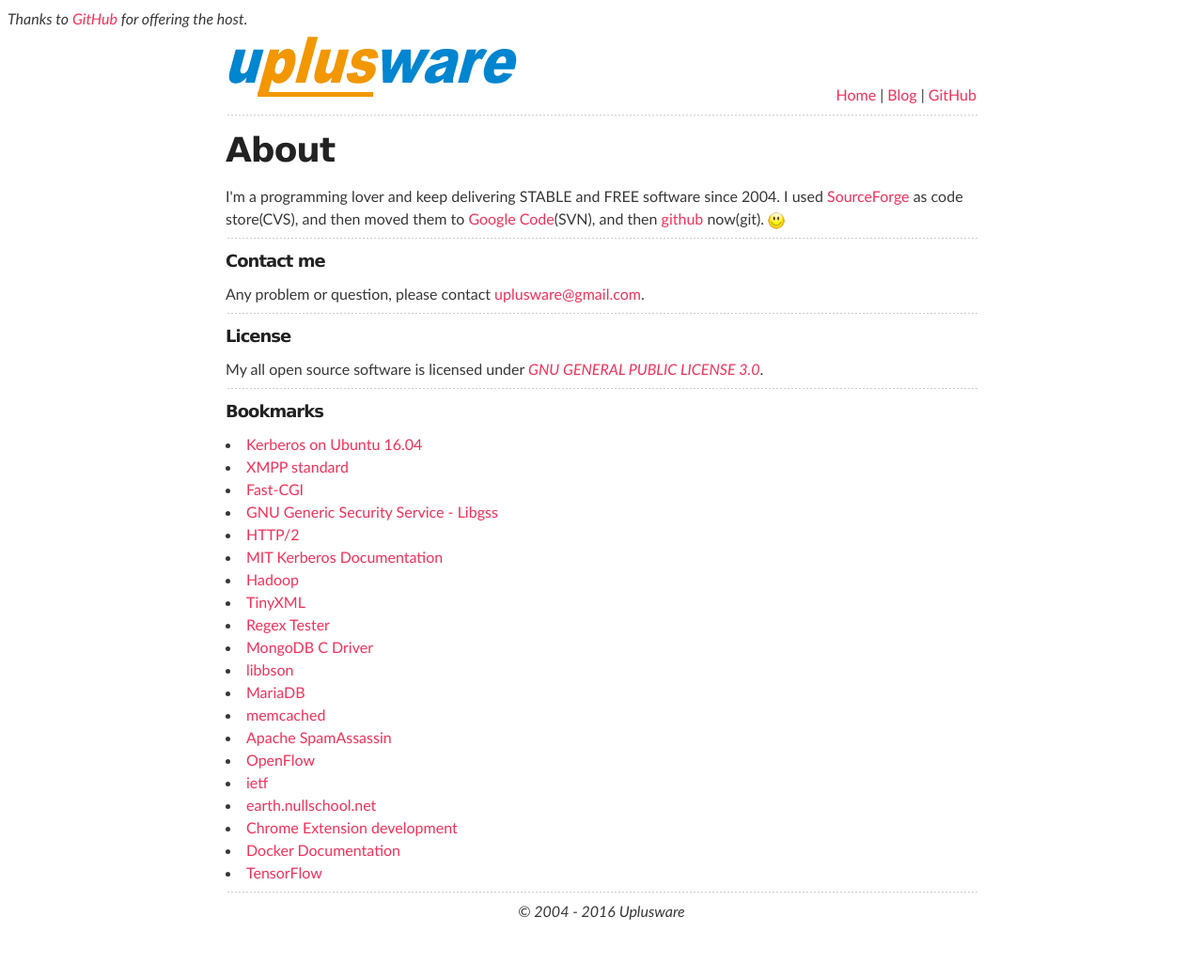
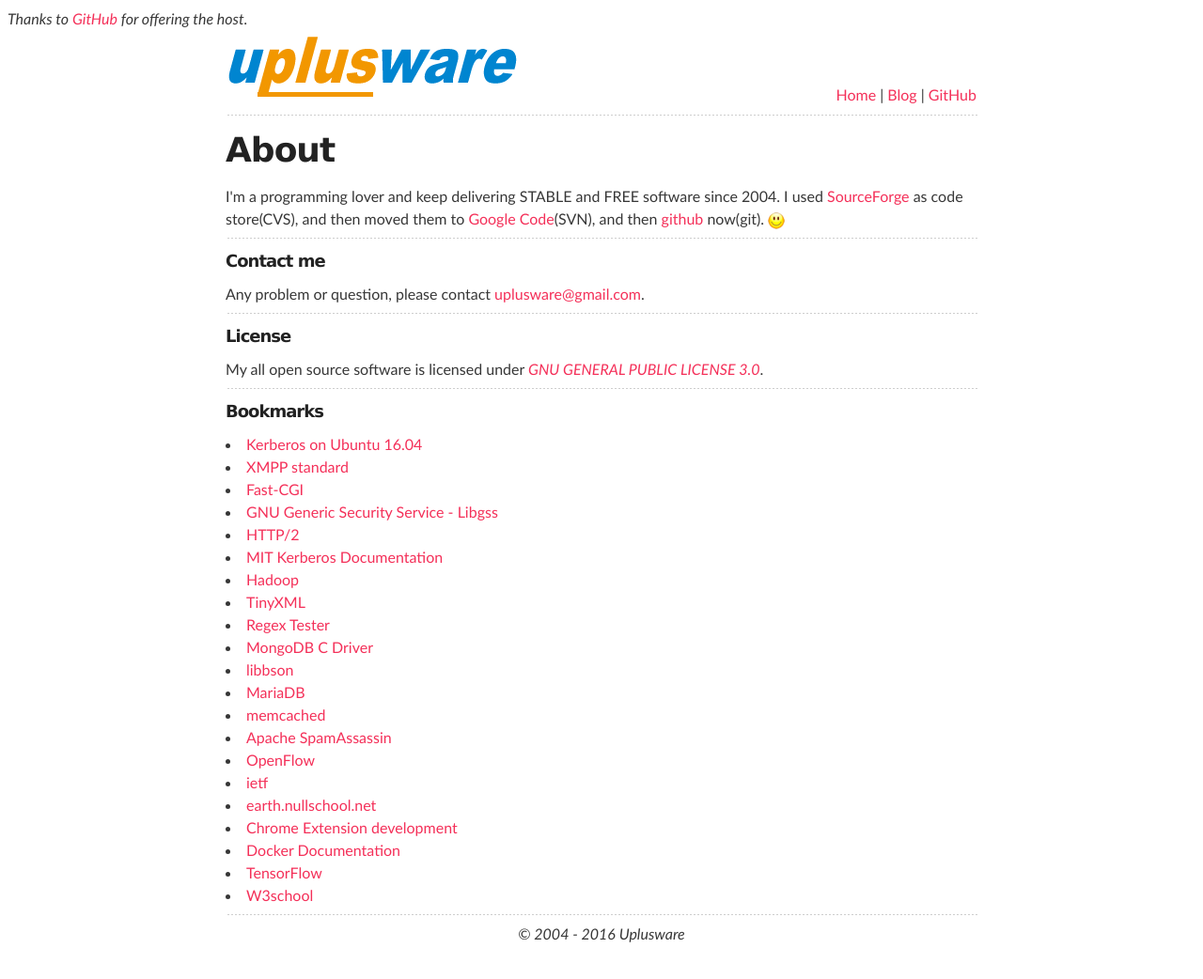
Before and after one commit to uplusware/uplusware.github.io, a Jekyll site: the page about.html, which Jekyll copies as it is, in a window 1280 px wide. Shown: the whole page at 94% size. Built offline with Jekyll 4.4.1, drawn with Linux system fonts in a browser that asks for light colours; before the commit the page ends 1018 px from its top, so only the background shows below that.

Commit message:
Update about.html

```diff
--- a/about.html
+++ b/about.html
@@ -53,6 +53,7 @@
 		<li><a href="https://developer.chrome.com/extensions" target="_blank">Chrome Extension development</a></li>
 		<li><a href="https://docs.docker.com/" target="_blank">Docker Documentation</a></li>
 		<li><a href="https://www.tensorflow.org/" target="_blank">TensorFlow</a></li>
+		<li><a href="http://www.w3school.com.cn/" target="_blank">W3school</a></li>
 		<hr>
 		<p align="center"><i>© 2004 - 2016 Uplusware</i></p>
 	</section>
```
